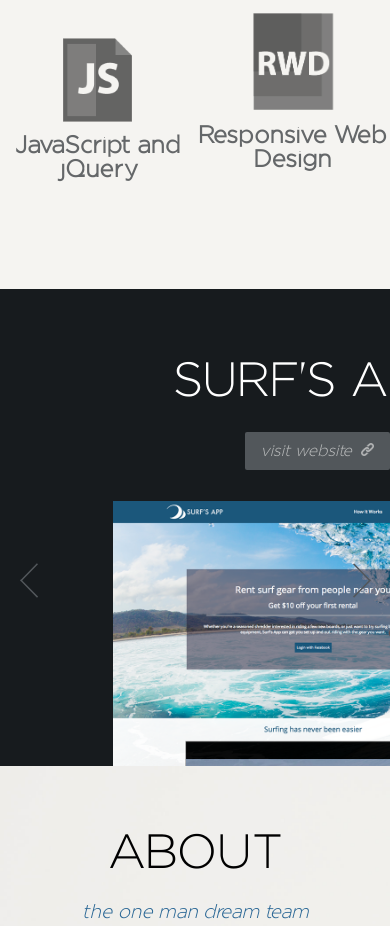
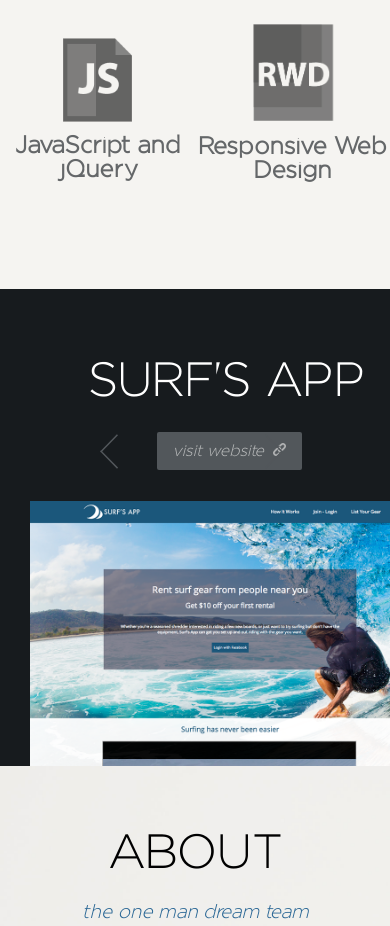
Before and after one commit to danielbogart/portfolio, a plain HTML site: page index.html in a window 390 px wide. Shown: the part 1071-1997 px from the top of the page. Drawn offline with nearby package versions, Linux system fonts and the light colour scheme; some packages are replaced by stand-ins of ours.

Commit message:
Removed Google Fonts request

```diff
--- a/index.html
+++ b/index.html
@@ -17,10 +17,6 @@
 	<script src="smooth-scroll-master/dist/js/smooth-scroll.js"></script>
 	<script type="text/javascript" src="jquery.easing.1.3.js"></script>
 	<script type="text/javascript" src="jquery.jcontent.0.8.min.js"></script>
-
-
-	<!--Google Fonts-->
-	<link href='http://fonts.googleapis.com/css?family=Montserrat' rel='stylesheet' type='text/css'>
 
 	<!--Google Maps API-->
 	<script type="text/javascript" src="https://maps.googleapis.com/maps/api/js?key=AIzaSyCZOq5xUgvU1XQApNxQhCsA2zE3h_pca9A"></script>
--- a/jcontent.css
+++ b/jcontent.css
@@ -138,3 +138,14 @@ div.js-circle
 {
 
 }
+
+@media all and (max-width: 605px) {
+	div.jc-horizontal a.prev {
+		top: 18%;
+		margin-left: 5em;
+	}
+	div.jc-horizontal a.next {
+		top: 18%;
+		margin-right: 5.5em;
+	}
+}
--- a/stylesheet.css
+++ b/stylesheet.css
@@ -719,3 +719,36 @@ input.formMessage {
 		top: 45.7%;
 	}
 }
+
+@media all and (max-width: 605px) {
+
+	.panel .portPic img{
+		width: 400px;
+		margin-right: 59em;
+	}
+
+	#portfolio {
+		height: 477px;
+	}
+
+	.panel .projectTitle {
+		width: 374px;
+	}
+
+	.panel .siteButton {
+		margin-right: 51em;
+	}
+
+	#services .br {
+		top: 47.5%;
+	}
+
+	.btn {
+		width: 100px;
+		top: 80px;
+	}
+
+	#formName {
+		width: 40%;
+	}
+}
```
